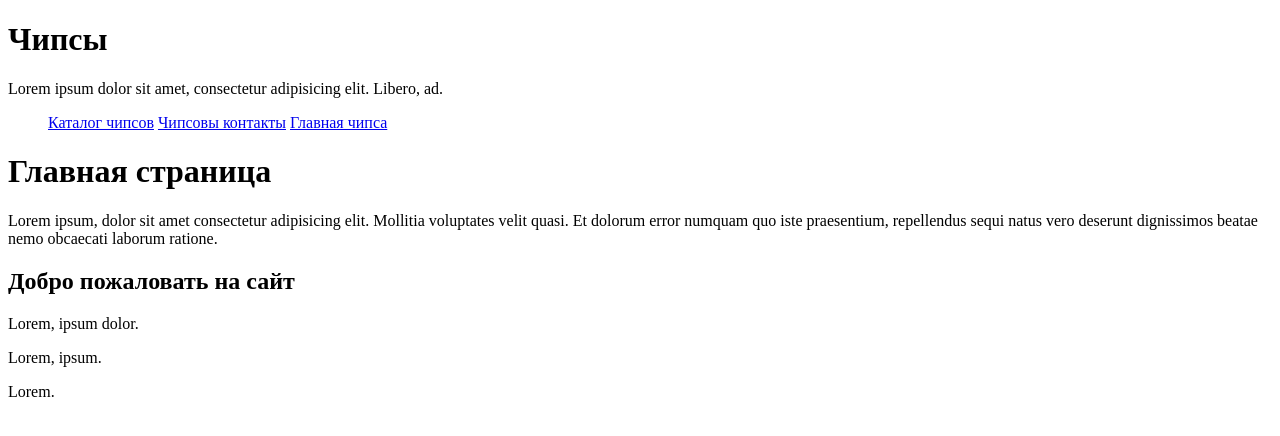
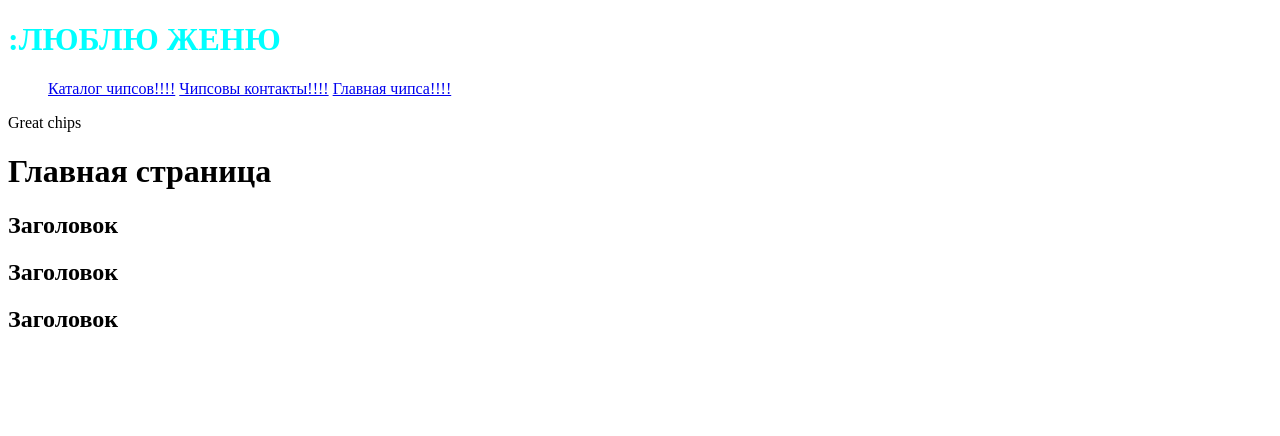
Before and after one commit to Lihoradit/HTML-CSS, a plain HTML site: page index.html in a window 1280 px wide. Drawn offline with Linux system fonts and the light colour scheme.

Commit message:
color work

```diff
--- a/index.html
+++ b/index.html
@@ -4,20 +4,19 @@
     <meta charset="UTF-8">
     <meta name="viewport" content="width=device-width, initial-scale=1.0">
     <title>Document</title>
+    <link rel="stylesheet" href="style.css">
 </head>
 <body>
-    <h1>Чипсы</h1>
-    <p>Lorem ipsum dolor sit amet, consectetur adipisicing elit. Libero, ad.</p>
+    <h1 style="color: aqua;">:ЛЮБЛЮ ЖЕНЮ</h1>
     <menu>
-        <a href="catalog.html">Каталог чипсов</a>
-        <a href="contacts.html">Чипсовы контакты</a>
-        <a href="main.html">Главная чипса</a>
+        <a href="catalog.html">Каталог чипсов!!!!</a>
+        <a href="contacts.html">Чипсовы контакты!!!!</a>
+        <a href="main.html">Главная чипса!!!!</a>
     </menu>
+    <p class="first">Great chips</p>
     <h1>Главная страница</h1>
-    <p>Lorem ipsum, dolor sit amet consectetur adipisicing elit. Mollitia voluptates velit quasi. Et dolorum error numquam quo iste praesentium, repellendus sequi natus vero deserunt dignissimos beatae nemo obcaecati laborum ratione.</p>
-    <h2>Добро пожаловать на сайт</h2>
-    <p>Lorem, ipsum dolor.</p>
-    <p>Lorem, ipsum.</p>
-    <p>Lorem.</p>
+    <h2 class="heading">Заголовок</h2>
+    <h2 class="heading-about">Заголовок</h2>
+    <h2 class="heading">Заголовок</h2>
 </body>
 </html>
```
Also changed, not shown: img/с1.webp (deleted), img/с2.webp (deleted), img/с3.jpg (deleted), 1 other file.
